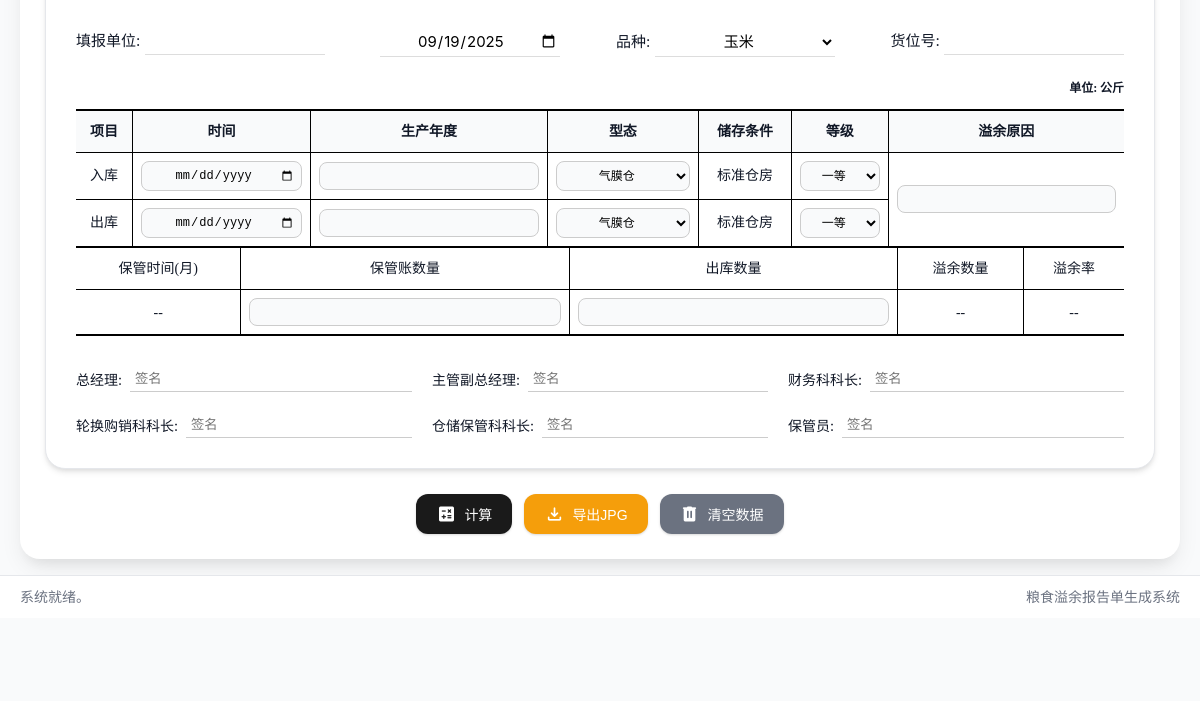
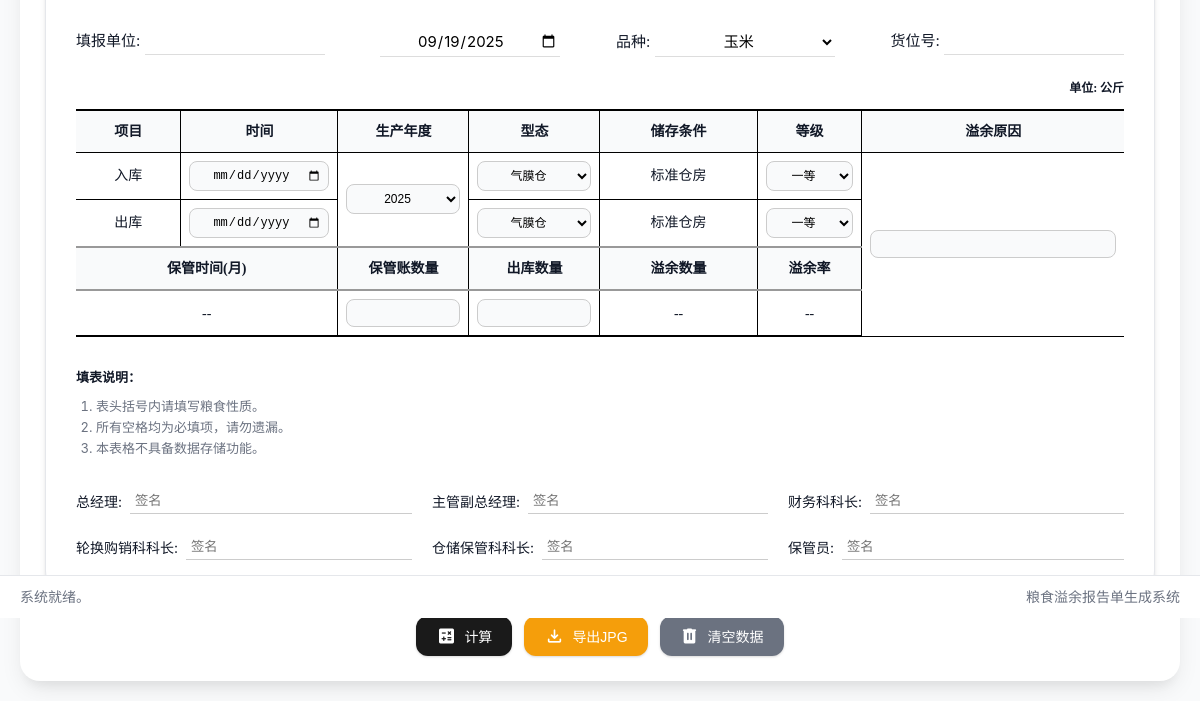
Before and after one commit to ChiMings/crop, an Electron app: page surplus_report.html in a window 1200 px wide. Shown: the part 182-883 px from the top of the page. Before the commit the page ends 800 px from the top, so only its background shows below. Drawn offline with Linux system fonts and the light colour scheme.

Commit message:
更新报告单页面，添加年份选择功能，优化表格样式和输入框格式，隐藏数字输入框的微调按钮，提升用户体验和数据完整性。

```diff
--- a/style.css
+++ b/style.css
@@ -448,3 +448,13 @@ body {
     color: #1a202c;
     font-weight: 600;
 }
+
+/* Hide number input spinners */
+input[type=number]::-webkit-inner-spin-button,
+input[type=number]::-webkit-outer-spin-button {
+    -webkit-appearance: none;
+    margin: 0;
+}
+input[type=number] {
+    -moz-appearance: textfield;
+}
--- a/surplus_report.html
+++ b/surplus_report.html
@@ -90,6 +90,11 @@
         .modal-buttons .btn-primary:hover {
             background-color: #2563EB;
         }
+
+        /* Custom styles for merged table alignment */
+        .summary-row td, .summary-row th {
+            border-top: 2px solid #999;
+        }
     </style>
 </head>
 <body>
@@ -132,20 +137,22 @@
                         <table class="report-table">
                             <thead>
                                 <tr>
-                                    <th>项目</th>
-                                    <th>时间</th>
-                                    <th>生产年度</th>
-                                    <th>型态</th>
-                                    <th>储存条件</th>
-                                    <th>等级</th>
-                                    <th>溢余原因</th>
+                                    <th style="width: 10%;">项目</th>
+                                    <th style="width: 15%;">时间</th>
+                                    <th style="width: 12.5%;">生产年度</th>
+                                    <th style="width: 12.5%;">型态</th>
+                                    <th style="width: 15%;">储存条件</th>
+                                    <th style="width: 10%;">等级</th>
+                                    <th style="width: 25%;">溢余原因</th>
                                 </tr>
                             </thead>
                             <tbody>
                                 <tr>
                                     <td>入库</td>
                                     <td><input type="date" id="in-date"></td>
-                                    <td><input type="text" id="in-year"></td>
+                                    <td rowspan="2" style="vertical-align: middle;">
+                                        <select id="production-year"></select>
+                                    </td>
                                     <td>
                                         <select id="in-type">
                                             <option value="气膜仓" selected>气膜仓</option>
@@ -166,12 +173,11 @@
                                             <option value="三等">三等</option>
                                         </select>
                                     </td>
-                                    <td rowspan="2"><input type="text" id="surplus-reason"></td>
+                                    <td rowspan="4" style="vertical-align: middle;"><input type="text" id="surplus-reason"></td>
                                 </tr>
                                 <tr>
                                     <td>出库</td>
                                     <td><input type="date" id="out-date"></td>
-                                    <td><input type="text" id="out-year"></td>
                                     <td>
                                         <select id="out-type">
                                             <option value="气膜仓" selected>气膜仓</option>
@@ -193,20 +199,15 @@
                                         </select>
                                     </td>
                                 </tr>
-                            </tbody>
-                        </table>
-
-                        <table class="report-table">
-                            <tbody>
-                                <tr>
-                                    <td>保管时间(月)</td>
-                                    <td>保管账数量</td>
-                                    <td>出库数量</td>
-                                    <td>溢余数量</td>
-                                    <td>溢余率</td>
+                                <tr class="summary-row">
+                                    <th colspan="2">保管时间(月)</th>
+                                    <th>保管账数量</th>
+                                    <th>出库数量</th>
+                                    <th>溢余数量</th>
+                                    <th>溢余率</th>
                                 </tr>
-                                <tr>
-                                    <td id="result-storage-time">--</td>
+                                <tr class="summary-row">
+                                    <td colspan="2" id="result-storage-time">--</td>
                                     <td><input type="number" step="0.01" id="storage-quantity" class="highlight"></td>
                                     <td><input type="number" step="0.01" id="out-quantity" class="highlight"></td>
                                     <td id="result-surplus-quantity">--</td>
@@ -214,6 +215,15 @@
                                 </tr>
                             </tbody>
                         </table>
+
+                        <div class="instructions-section">
+                            <h4>填表说明：</h4>
+                            <ol>
+                                <li>表头括号内请填写粮食性质。</li>
+                                <li>所有空格均为必填项，请勿遗漏。</li>
+                                <li>本表格不具备数据存储功能。</li>
+                            </ol>
+                        </div>
 
                         <div class="signature-section">
                             <div class="signature-item">总经理: <input type="text" placeholder="签名"></div>
--- a/surplus_report.js
+++ b/surplus_report.js
@@ -38,8 +38,16 @@ document.addEventListener('DOMContentLoaded', () => {
         // 在这个版本中，我们没有基于作物品种的特定计算逻辑，
         // 但保留了这个函数以便未来扩展或保持界面一致性。
         // 您可以手动添加作物品种。
-        const cropNames = ["玉米", "稻谷", "小麦", "大豆"];
+        const cropNames = ["玉米", "稻谷"];
         cropTypeSelect.innerHTML = cropNames.map(name => `<option value="${name}">${name}</option>`).join('');
+    }
+
+    function populateYearSelect() {
+        const yearSelect = document.getElementById('production-year');
+        const currentYear = new Date().getFullYear();
+        for (let year = currentYear; year >= 2020; year--) {
+            yearSelect.innerHTML += `<option value="${year}">${year}</option>`;
+        }
     }
 
     function setDefaultReportDate() {
@@ -92,7 +100,7 @@ document.addEventListener('DOMContentLoaded', () => {
         const dayDiff = (outDate - inDate) / (1000 * 60 * 60 * 24);
         const storageMonths = Math.round(dayDiff / 30);
 
-        const surplusQuantity = outQuantity - storageQuantity;
+        const surplusQuantity = storageQuantity - outQuantity;
         const surplusRate = (surplusQuantity / storageQuantity) * 100;
 
         storageTimeEl.textContent = storageMonths;
@@ -241,6 +249,7 @@ document.addEventListener('DOMContentLoaded', () => {
 
     // --- 启动 ---
     populateCropSelect();
+    populateYearSelect();
     setDefaultReportDate();
     updateStorageCondition(inTypeSelect, inConditionTd);
     updateStorageCondition(outTypeSelect, outConditionTd);
```
